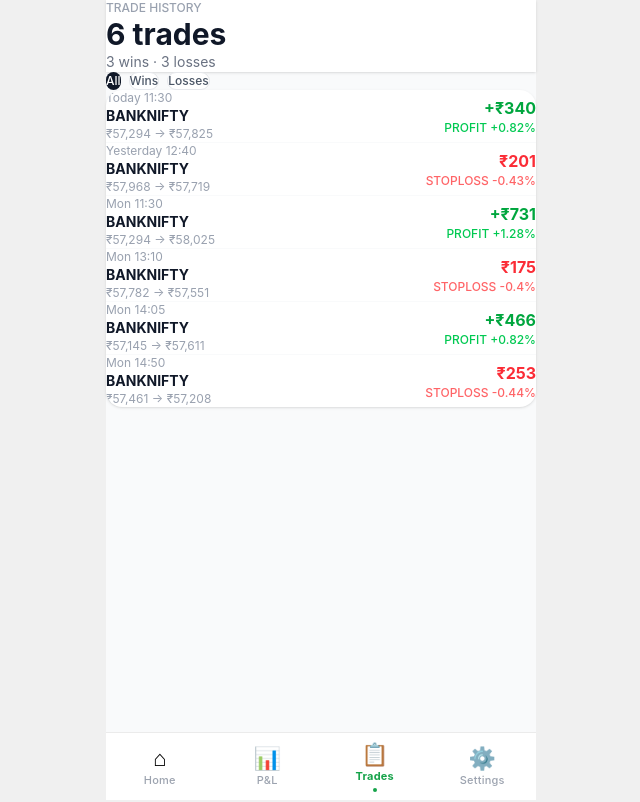
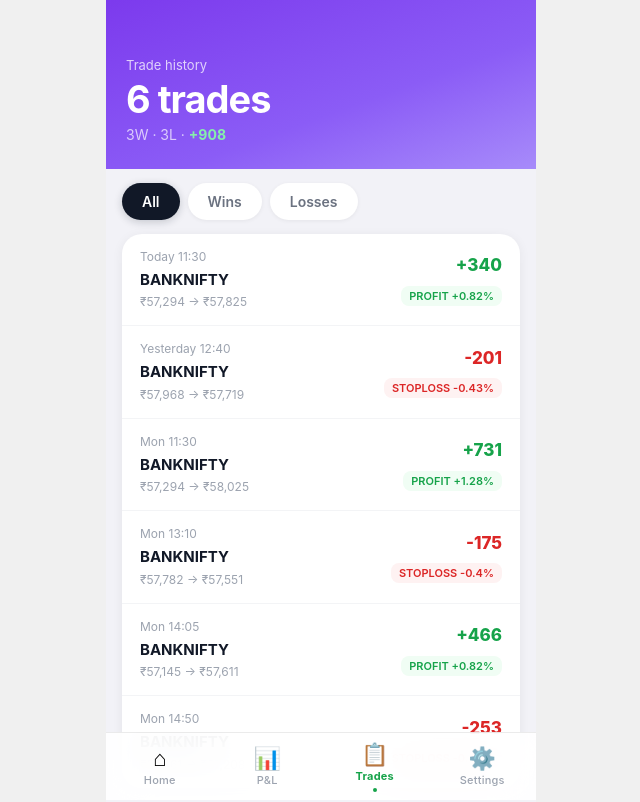
Before and after one commit to ankitloomba/trading-pwa, a Next.js app: page /trades in a window 1280 px wide. Shown: the whole page, without its empty margins (319-959 px from the left). Built offline with nearby package versions, Linux system fonts and the light colour scheme.

Commit message:
Add files via upload

```diff
--- a/app/trades/page.js
+++ b/app/trades/page.js
@@ -1,54 +1,54 @@
 'use client'
 import { useState } from 'react'
 
-const all = [
-  { time:'Today 11:30', sym:'BANKNIFTY', entry:57294, exit:57825, pnl:340, pct:0.82, reason:'PROFIT' },
-  { time:'Yesterday 12:40', sym:'BANKNIFTY', entry:57968, exit:57719, pnl:-201, pct:-0.43, reason:'STOPLOSS' },
-  { time:'Mon 11:30', sym:'BANKNIFTY', entry:57294, exit:58025, pnl:731, pct:1.28, reason:'PROFIT' },
-  { time:'Mon 13:10', sym:'BANKNIFTY', entry:57782, exit:57551, pnl:-175, pct:-0.40, reason:'STOPLOSS' },
-  { time:'Mon 14:05', sym:'BANKNIFTY', entry:57145, exit:57611, pnl:466, pct:0.82, reason:'PROFIT' },
-  { time:'Mon 14:50', sym:'BANKNIFTY', entry:57461, exit:57208, pnl:-253, pct:-0.44, reason:'STOPLOSS' },
+const TRADES = [
+  {time:'Today 11:30',sym:'BANKNIFTY',entry:57294,exit:57825,pnl:340,pct:0.82,reason:'PROFIT'},
+  {time:'Yesterday 12:40',sym:'BANKNIFTY',entry:57968,exit:57719,pnl:-201,pct:-0.43,reason:'STOPLOSS'},
+  {time:'Mon 11:30',sym:'BANKNIFTY',entry:57294,exit:58025,pnl:731,pct:1.28,reason:'PROFIT'},
+  {time:'Mon 13:10',sym:'BANKNIFTY',entry:57782,exit:57551,pnl:-175,pct:-0.40,reason:'STOPLOSS'},
+  {time:'Mon 14:05',sym:'BANKNIFTY',entry:57145,exit:57611,pnl:466,pct:0.82,reason:'PROFIT'},
+  {time:'Mon 14:50',sym:'BANKNIFTY',entry:57461,exit:57208,pnl:-253,pct:-0.44,reason:'STOPLOSS'},
 ]
 
 export default function Trades() {
-  const [filter, setFilter] = useState('all')
-  const trades = all.filter(t => filter === 'all' ? true : filter === 'wins' ? t.pnl > 0 : t.pnl < 0)
+  const [filter, setFilter] = useState('All')
+  const trades = TRADES.filter(t=>filter==='All'?true:filter==='Wins'?t.pnl>0:t.pnl<0)
+  const totalPnl = trades.reduce((s,t)=>s+t.pnl,0)
 
   return (
-    <div className="min-h-screen bg-gray-50">
-      <div className="bg-white px-4 pt-12 pb-4 shadow-sm">
-        <p className="text-xs text-gray-400 uppercase font-medium mb-1">Trade History</p>
-        <h1 className="text-3xl font-bold text-gray-900">{trades.length} trades</h1>
-        <p className="text-sm text-gray-500 mt-1">{all.filter(t=>t.pnl>0).length} wins · {all.filter(t=>t.pnl<0).length} losses</p>
+    <div style={{minHeight:'100dvh',background:'#f2f2f7'}}>
+      <div style={{background:'linear-gradient(160deg,#7c3aed 0%,#8b5cf6 60%,#a78bfa 100%)',padding:'56px 20px 24px',paddingTop:'calc(56px + env(safe-area-inset-top))'}}>
+        <p style={{color:'rgba(255,255,255,0.75)',fontSize:'13px',marginBottom:'4px'}}>Trade history</p>
+        <h1 style={{color:'white',fontSize:'38px',fontWeight:'700',letterSpacing:'-1px',lineHeight:1}}>{trades.length} trades</h1>
+        <p style={{color:'rgba(255,255,255,0.7)',fontSize:'14px',marginTop:'6px'}}>
+          {trades.filter(t=>t.pnl>0).length}W · {trades.filter(t=>t.pnl<0).length}L · <span style={{color:totalPnl>=0?'#86efac':'#fca5a5',fontWeight:'700'}}>{totalPnl>=0?'+':''}{totalPnl}</span>
+        </p>
       </div>
-
-      <div className="flex gap-2 px-4 py-3">
-        {['all','wins','losses'].map(f => (
-          <button key={f} onClick={() => setFilter(f)}
-            className={`text-xs px-4 py-2 rounded-full font-medium capitalize ${filter === f ? 'bg-gray-900 text-white' : 'bg-white text-gray-600 border border-gray-200'}`}>
+      <div style={{padding:'14px 16px 0',display:'flex',gap:'8px'}}>
+        {['All','Wins','Losses'].map(f=>(
+          <button key={f} onClick={()=>setFilter(f)} style={{padding:'8px 20px',borderRadius:'20px',border:'none',fontSize:'14px',fontWeight:'600',cursor:'pointer',background:filter===f?'#111827':'white',color:filter===f?'white':'#6b7280',boxShadow:filter===f?'0 2px 8px rgba(17,24,39,0.2)':'0 1px 4px rgba(0,0,0,0.06)'}}>
             {f}
           </button>
         ))}
       </div>
-
-      <div className="mx-4 mb-24 bg-white rounded-2xl shadow-sm overflow-hidden">
-        {trades.map((t, i) => (
-          <div key={i} className="flex items-center justify-between px-4 py-3 border-b border-gray-50 last:border-0">
-            <div>
-              <p className="text-xs text-gray-400">{t.time}</p>
-              <p className="text-sm font-bold text-gray-900">{t.sym}</p>
-              <p className="text-xs text-gray-400">₹{t.entry.toLocaleString()} → ₹{t.exit.toLocaleString()}</p>
+      <div style={{padding:'14px 16px'}}>
+        <div style={{background:'white',borderRadius:'20px',overflow:'hidden',boxShadow:'0 2px 12px rgba(0,0,0,0.06)'}}>
+          {trades.length===0?(
+            <p style={{textAlign:'center',padding:'40px 20px',color:'#9ca3af',fontSize:'15px'}}>No trades found</p>
+          ):trades.map((t,i)=>(
+            <div key={i} style={{display:'flex',alignItems:'center',justifyContent:'space-between',padding:'14px 18px',borderBottom:i<trades.length-1?'1px solid #f3f4f6':'none'}}>
+              <div style={{flex:1,minWidth:0}}>
+                <p style={{fontSize:'12px',color:'#9ca3af',marginBottom:'3px'}}>{t.time}</p>
+                <p style={{fontSize:'15px',fontWeight:'700',color:'#111827',marginBottom:'2px'}}>{t.sym}</p>
+                <p style={{fontSize:'12px',color:'#9ca3af'}}>₹{t.entry.toLocaleString()} → ₹{t.exit.toLocaleString()}</p>
+              </div>
+              <div style={{textAlign:'right',flexShrink:0}}>
+                <p style={{fontSize:'17px',fontWeight:'800',color:t.pnl>0?'#16a34a':'#dc2626',marginBottom:'3px'}}>{t.pnl>0?'+':''}{t.pnl}</p>
+                <span style={{fontSize:'11px',fontWeight:'600',padding:'3px 8px',borderRadius:'8px',background:t.pnl>0?'#f0fdf4':'#fef2f2',color:t.pnl>0?'#16a34a':'#dc2626'}}>{t.reason} {t.pct>0?'+':''}{t.pct}%</span>
+              </div>
             </div>
-            <div className="text-right">
-              <p className={`text-base font-bold ${t.pnl > 0 ? 'text-green-600' : 'text-red-500'}`}>
-                {t.pnl > 0 ? '+' : ''}₹{Math.abs(t.pnl)}
-              </p>
-              <p className={`text-xs font-medium ${t.pnl > 0 ? 'text-green-500' : 'text-red-400'}`}>
-                {t.reason} {t.pct > 0 ? '+' : ''}{t.pct}%
-              </p>
-            </div>
-          </div>
-        ))}
+          ))}
+        </div>
       </div>
     </div>
   )
```
